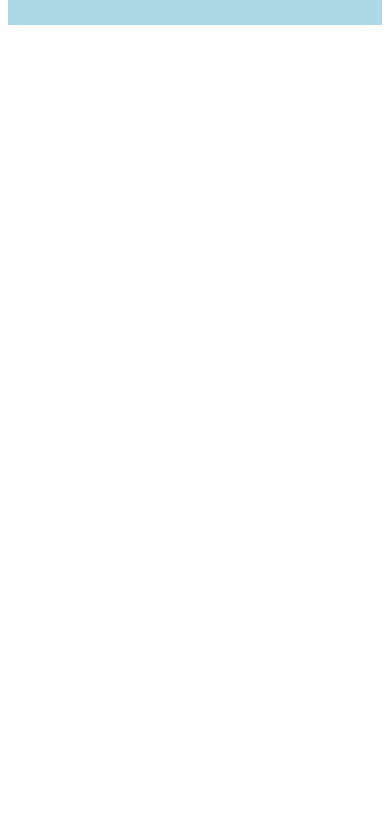
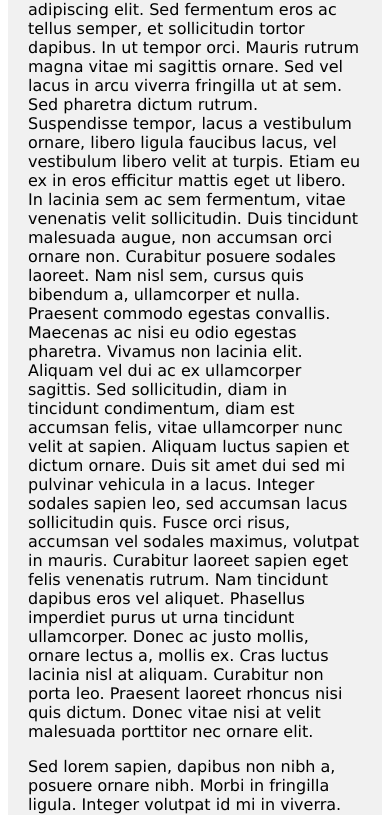
Before and after one commit to cbkremer/introducaoWeb, a plain HTML site: page index.html in a window 390 px wide. Shown: the part 502-1317 px from the top of the page. Before the commit the page ends 844 px from the top, so only its background shows below. Drawn offline with Linux system fonts and the light colour scheme.

Commit message:
responsividade 600px

```diff
--- a/estilo.css
+++ b/estilo.css
@@ -44,3 +44,9 @@ footer{
 	padding:10px;
 	text-align:center;
 }
+@media screen and (max-width: 600px) {
+	nav, article{
+		width: 100%;
+		height: auto;
+	}
+}
```
